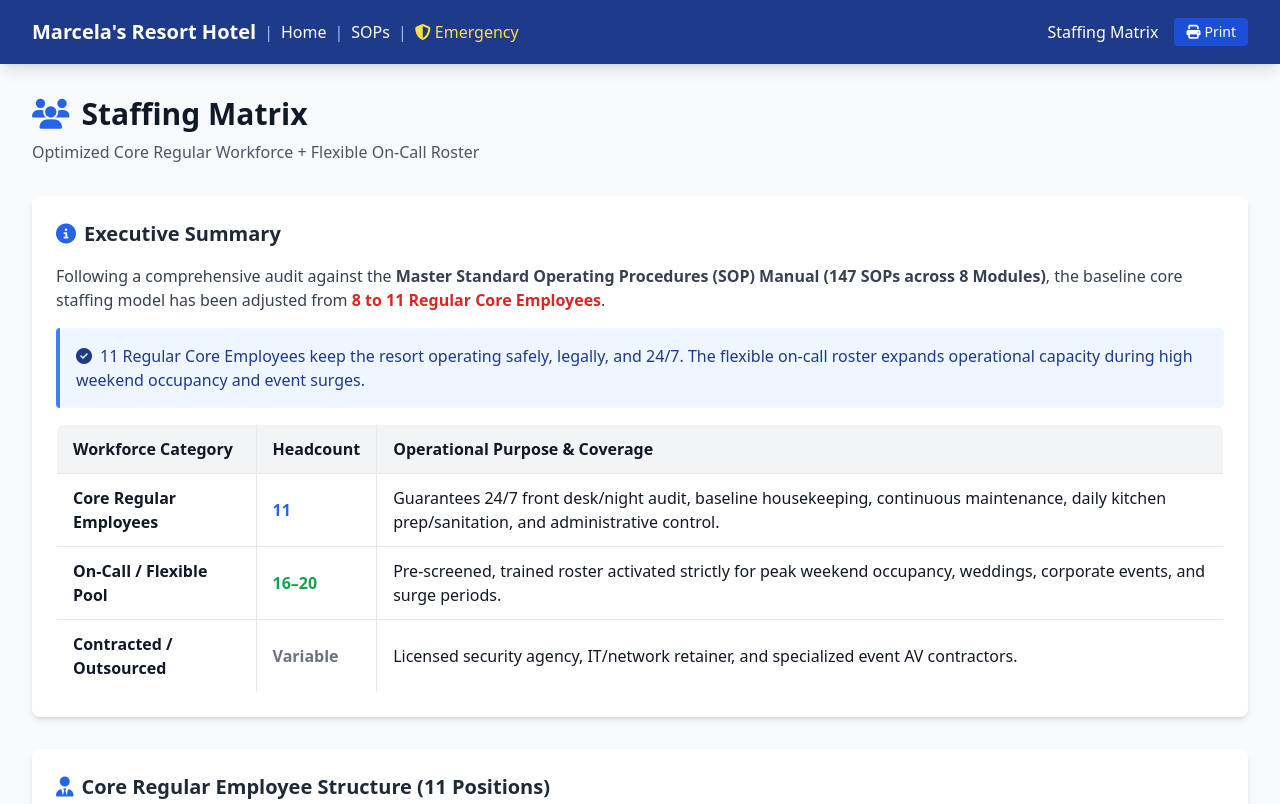
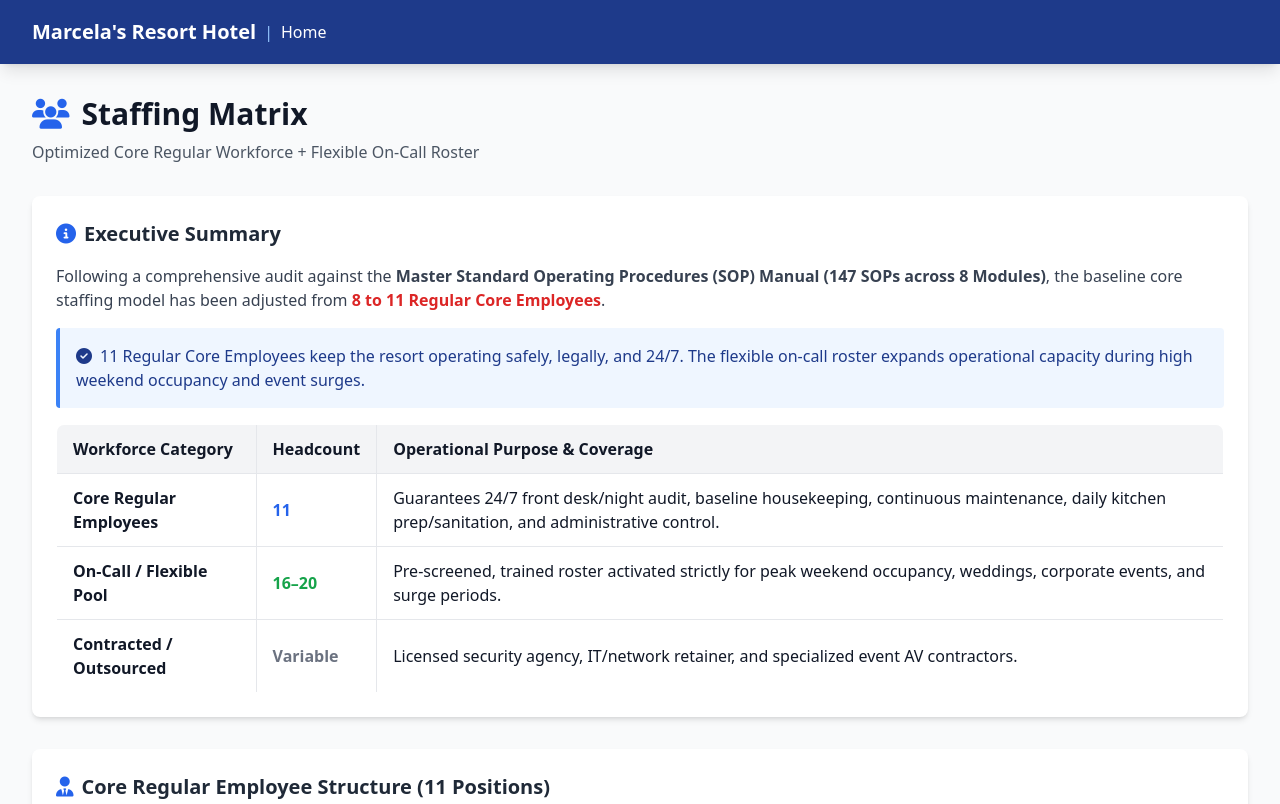
Before and after one commit to savage13317/marcela-sop, a website: page staffing_matrix.html in a window 1280 px wide. Shown: the top 804 px of the page. Drawn offline with nearby package versions, Linux system fonts and the light colour scheme.

Commit message:
Remove SOPs and Print buttons from staffing matrix page

```diff
--- a/staffing_matrix.html
+++ b/staffing_matrix.html
@@ -62,16 +62,6 @@
                         <h1 class="text-xl font-bold">Marcela's Resort Hotel</h1>
                         <span class="mx-2 text-blue-300">|</span>
                         <a href="index.html" class="hover:text-blue-200 transition">Home</a>
-                        <span class="mx-2 text-blue-300">|</span>
-                        <a href="../sops/01_front_office.html" class="hover:text-blue-200 transition">SOPs</a>
-                        <span class="mx-2 text-blue-300">|</span>
-                        <span class="text-yellow-300"><i class="fas fa-shield-alt mr-1"></i>Emergency</span>
-                    </div>
-                    <div class="flex items-center space-x-4">
-                        <a href="../staff/staffing_matrix.html" class="hover:text-blue-200 transition font-medium">Staffing Matrix</a>
-                        <button onclick="window.print()" class="bg-blue-700 hover:bg-blue-800 px-3 py-1 rounded text-sm transition">
-                            <i class="fas fa-print mr-1"></i>Print
-                        </button>
                     </div>
                 </div>
             </div>
```
